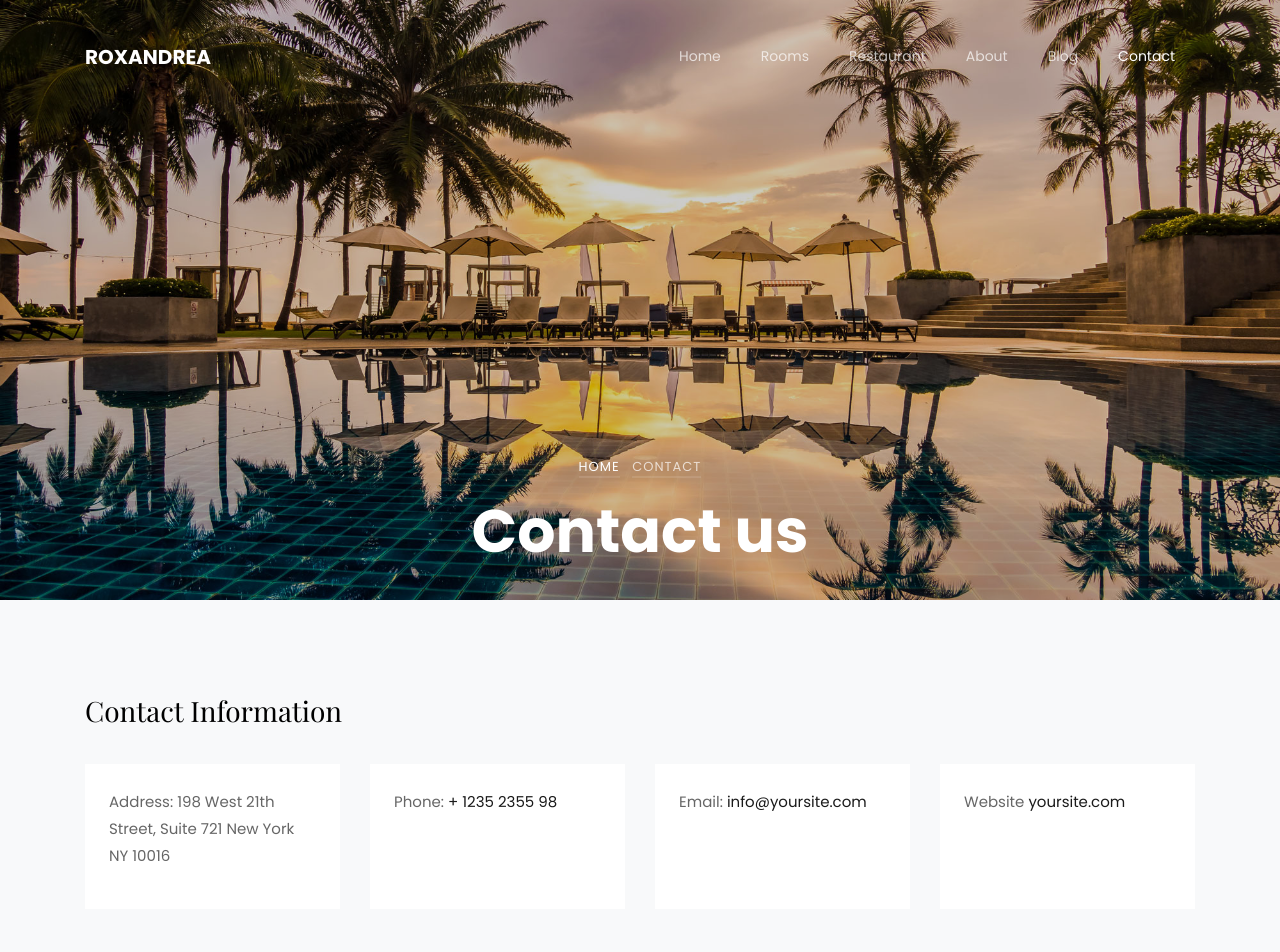
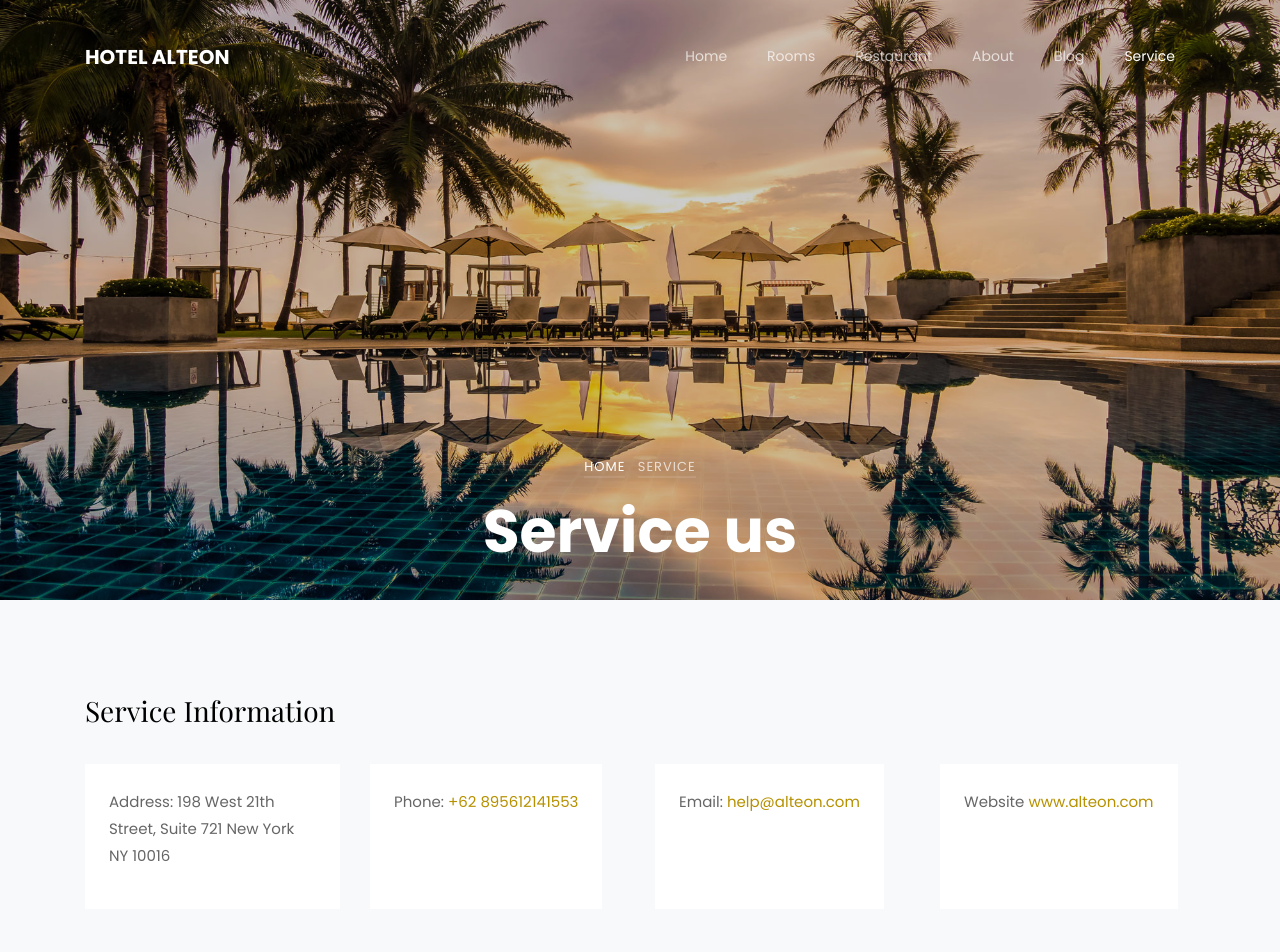
Before and after one commit to yusrilafandiidn/Alteon_SCA_2021, a plain HTML site: page Web Alteon/Service.html in a window 1280 px wide. Shown: the top 952 px of the page. Drawn offline with nearby package versions, Linux system fonts and the light colour scheme; some packages are replaced by stand-ins of ours; no server answers; grey boxes are pictures that could not be loaded; files whose address does not match are found by name; a web font is replaced by a local one.

Commit message:
Update Costumer Service

```diff
--- a/Web Alteon/Service.html
+++ b/Web Alteon/Service.html
@@ -1,7 +1,7 @@
 <!DOCTYPE html>
 <html lang="en">
   <head>
-    <title>Roxandrea - Free Bootstrap 4 Template by Colorlib</title>
+    <title>Hotel Alteon</title>
     <meta charset="utf-8">
     <meta name="viewport" content="width=device-width, initial-scale=1, shrink-to-fit=no">
 
@@ -31,7 +31,7 @@
 
     <nav class="navbar navbar-expand-lg navbar-dark ftco_navbar bg-dark ftco-navbar-light" id="ftco-navbar">
 	    <div class="container">
-	      <a class="navbar-brand" href="index.html">Roxandrea</a>
+	      <a class="navbar-brand" href="index.html">Hotel Alteon</a>
 	      <button class="navbar-toggler" type="button" data-toggle="collapse" data-target="#ftco-nav" aria-controls="ftco-nav" aria-expanded="false" aria-label="Toggle navigation">
 	        <span class="oi oi-menu"></span> Menu
 	      </button>
@@ -43,7 +43,7 @@
 	          <li class="nav-item"><a href="restaurant.html" class="nav-link">Restaurant</a></li>
 	          <li class="nav-item"><a href="about.html" class="nav-link">About</a></li>
 	          <li class="nav-item"><a href="blog.html" class="nav-link">Blog</a></li>
-	          <li class="nav-item active"><a href="contact.html" class="nav-link">Contact</a></li>
+	          <li class="nav-item active"><a href="Service.html" class="nav-link">Service</a></li>
 	        </ul>
 	      </div>
 	    </div>
@@ -55,19 +55,19 @@
         <div class="row no-gutters slider-text d-flex align-itemd-end justify-content-center">
           <div class="col-md-9 ftco-animate text-center d-flex align-items-end justify-content-center">
           	<div class="text">
-	            <p class="breadcrumbs mb-2"><span class="mr-2"><a href="index.html">Home</a></span> <span>Contact</span></p>
-	            <h1 class="mb-4 bread">Contact us</h1>
+	            <p class="breadcrumbs mb-2"><span class="mr-2"><a href="index.html">Home</a></span> <span>Service</span></p>
+	            <h1 class="mb-4 bread">Service us</h1>
             </div>
           </div>
         </div>
       </div>
     </div>
 
-		<section class="ftco-section contact-section bg-light">
+		<section class="ftco-section Service-section bg-light">
       <div class="container">
-        <div class="row d-flex mb-5 contact-info">
+        <div class="row d-flex mb-5 Service-info">
           <div class="col-md-12 mb-4">
-            <h2 class="h3">Contact Information</h2>
+            <h2 class="h3">Service Information</h2>
           </div>
           <div class="w-100"></div>
           <div class="col-md-3 d-flex">
@@ -77,23 +77,23 @@
           </div>
           <div class="col-md-3 d-flex">
           	<div class="info bg-white p-4">
-	            <p><span>Phone:</span> <a href="tel://1234567920">+ 1235 2355 98</a></p>
+	            <p><span>Phone:</span> <a href="tel://1234567920">+62 895612141553</a></p>
 	          </div>
           </div>
           <div class="col-md-3 d-flex">
           	<div class="info bg-white p-4">
-	            <p><span>Email:</span> <a href="mailto:info@yoursite.com">info@yoursite.com</a></p>
+	            <p><span>Email:</span> <a href="mailto:info@yoursite.com">help@alteon.com</a></p>
 	          </div>
           </div>
           <div class="col-md-3 d-flex">
           	<div class="info bg-white p-4">
-	            <p><span>Website</span> <a href="#">yoursite.com</a></p>
+	            <p><span>Website</span> <a href="#">www.alteon.com</a></p>
 	          </div>
           </div>
         </div>
         <div class="row block-9">
           <div class="col-md-6 order-md-last d-flex">
-            <form action="#" class="bg-white p-5 contact-form">
+            <form action="#" class="bg-white p-5 Service-form">
               <div class="form-group">
                 <input type="text" class="form-control" placeholder="Your Name">
               </div>
@@ -125,7 +125,7 @@
         <div class="row mb-5">
           <div class="col-md">
             <div class="ftco-footer-widget mb-4">
-              <h2 class="ftco-heading-2">Roxandrea</h2>
+              <h2 class="ftco-heading-2">Hotel Alteon</h2>
               <p>Far far away, behind the word mountains, far from the countries Vokalia and Consonantia, there live the blind texts.</p>
               <ul class="ftco-footer-social list-unstyled float-md-left float-lft mt-5">
                 <li class="ftco-animate"><a href="#"><span class="icon-twitter"></span></a></li>
@@ -151,7 +151,7 @@
               <ul class="list-unstyled">
                 <li><a href="#" class="py-2 d-block">Career</a></li>
                 <li><a href="#" class="py-2 d-block">About Us</a></li>
-                <li><a href="#" class="py-2 d-block">Contact Us</a></li>
+                <li><a href="#" class="py-2 d-block">Service Us</a></li>
                 <li><a href="#" class="py-2 d-block">Services</a></li>
               </ul>
             </div>
```
Also changed, not shown: Web Alteon/index.html (+1 -1 lines).
